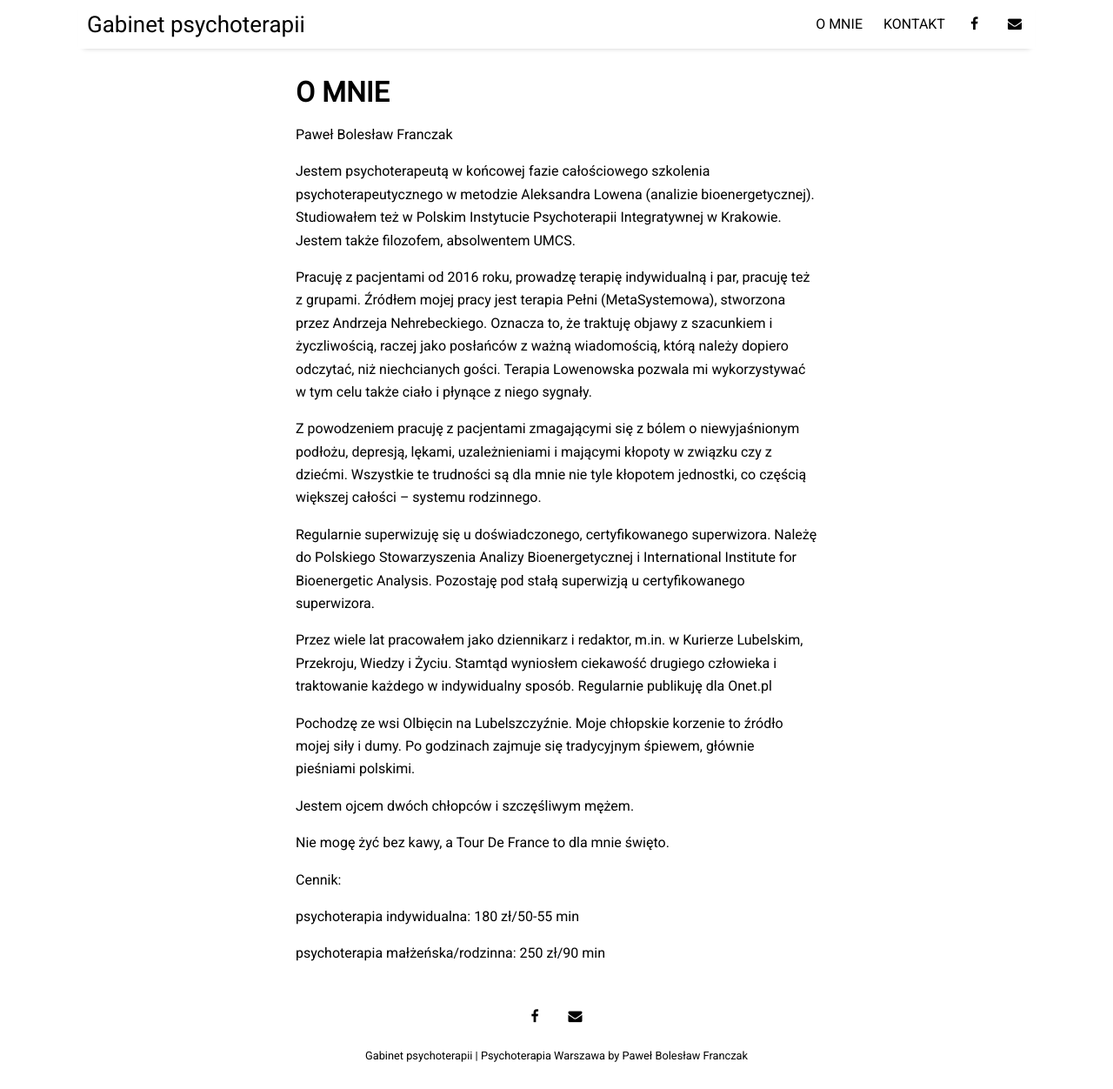
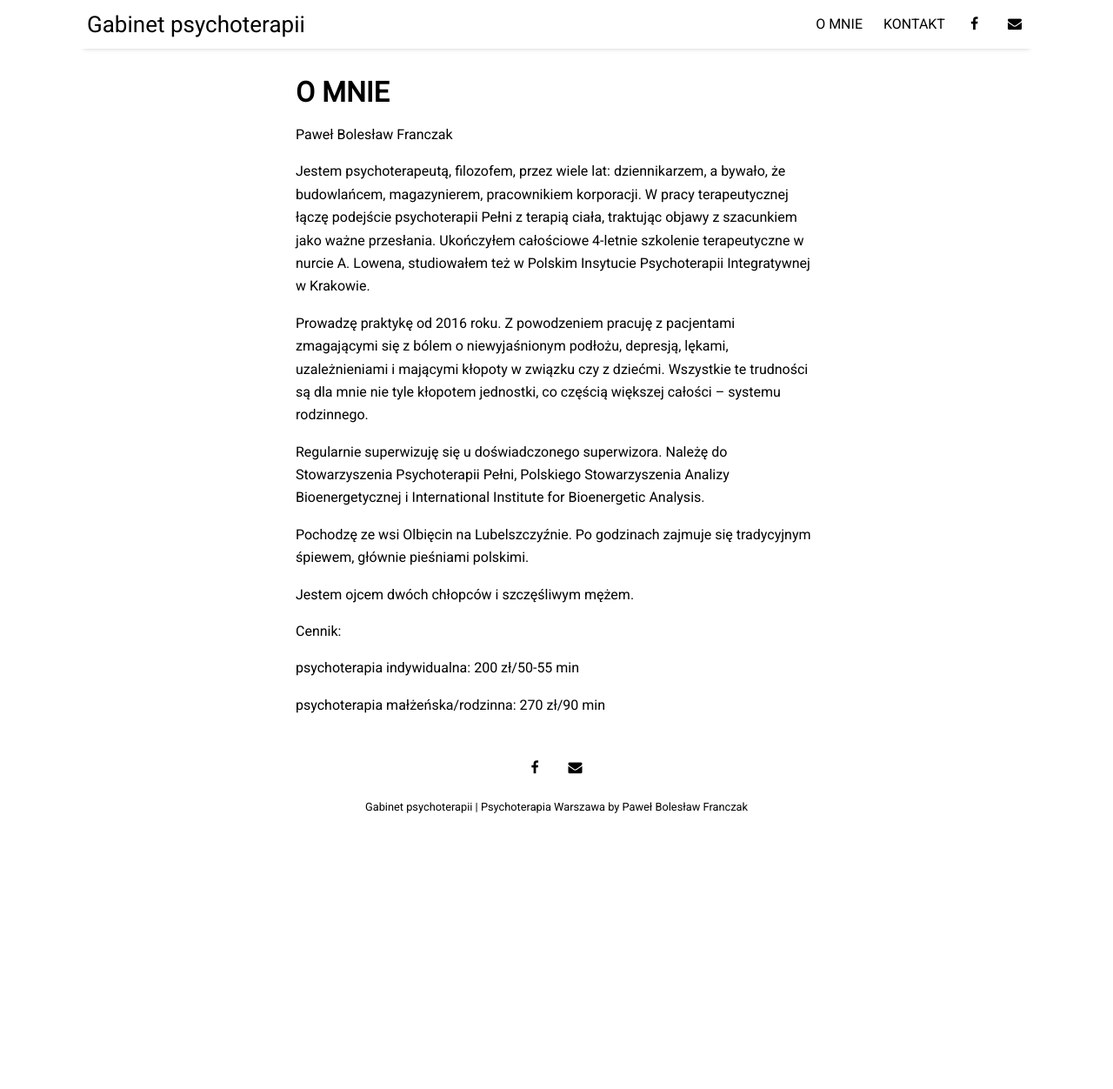
Before and after one commit to kmmolska/kmmolska.github.io, a Jekyll site: the page built from pages/about.md, in a window 1280 px wide and 1252 px high. Shown: the whole window at 87% size. Built offline with Jekyll 4.4.1, drawn with Linux system fonts in a browser that asks for light colours; nearby versions of some CDN libraries.

Commit message:
Update about.md

```diff
--- a/pages/about.md
+++ b/pages/about.md
@@ -5,26 +5,20 @@ title: O MNIE
 
 Paweł Bolesław Franczak
 
-Jestem psychoterapeutą w końcowej fazie całościowego szkolenia psychoterapeutycznego w metodzie Aleksandra Lowena (analizie bioenergetycznej). Studiowałem też w Polskim Instytucie Psychoterapii Integratywnej w Krakowie. Jestem także filozofem, absolwentem UMCS.
+Jestem psychoterapeutą, filozofem, przez wiele lat: dziennikarzem, a bywało, że budowlańcem, magazynierem, pracownikiem korporacji. W pracy terapeutycznej łączę podejście psychoterapii Pełni z terapią ciała, traktując objawy z szacunkiem jako ważne przesłania. Ukończyłem całościowe 4-letnie szkolenie terapeutyczne w nurcie A. Lowena, studiowałem też w Polskim Insytucie Psychoterapii Integratywnej w Krakowie.
 
-Pracuję z pacjentami od 2016 roku, prowadzę terapię indywidualną i par, pracuję też z grupami. Źródłem mojej pracy jest terapia Pełni (MetaSystemowa), stworzona przez Andrzeja Nehrebeckiego. Oznacza to, że traktuję objawy z szacunkiem i życzliwością, raczej jako posłańców z ważną wiadomością, którą należy dopiero odczytać, niż niechcianych gości. Terapia Lowenowska pozwala mi wykorzystywać w tym celu także ciało i płynące z niego sygnały.
 
-Z powodzeniem pracuję z pacjentami zmagającymi się z bólem o niewyjaśnionym podłożu, depresją, lękami, uzależnieniami i mającymi kłopoty w związku czy z dziećmi. Wszystkie te trudności są dla mnie nie tyle kłopotem jednostki, co częścią większej całości – systemu rodzinnego.
+Prowadzę praktykę od 2016 roku. Z powodzeniem pracuję z pacjentami zmagającymi się z bólem o niewyjaśnionym podłożu, depresją, lękami, uzależnieniami i mającymi kłopoty w związku czy z dziećmi. Wszystkie te trudności są dla mnie nie tyle kłopotem jednostki, co częścią większej całości – systemu rodzinnego.
 
-Regularnie superwizuję się u doświadczonego, certyfikowanego superwizora. Należę do Polskiego Stowarzyszenia Analizy Bioenergetycznej i International Institute for Bioenergetic Analysis. Pozostaję pod stałą superwizją u certyfikowanego superwizora.
+Regularnie superwizuję się u doświadczonego superwizora.  Należę do Stowarzyszenia Psychoterapii Pełni, Polskiego Stowarzyszenia Analizy Bioenergetycznej i International Institute for Bioenergetic Analysis.
 
-Przez wiele lat pracowałem jako dziennikarz i redaktor, m.in. w Kurierze Lubelskim, Przekroju, Wiedzy i Życiu. Stamtąd wyniosłem ciekawość drugiego człowieka i traktowanie każdego w indywidualny sposób. Regularnie publikuję dla Onet.pl
-
-Pochodzę ze wsi Olbięcin na Lubelszczyźnie. Moje chłopskie korzenie to źródło mojej siły i dumy. Po godzinach zajmuje się tradycyjnym śpiewem, głównie pieśniami polskimi.
+Pochodzę ze wsi Olbięcin na Lubelszczyźnie.  Po godzinach zajmuje się tradycyjnym śpiewem, głównie pieśniami polskimi.
 
 Jestem ojcem dwóch chłopców i szczęśliwym mężem.
-
-Nie mogę żyć bez kawy, a Tour De France to dla mnie święto.
-
 
 
 Cennik:
 
-psychoterapia indywidualna: 180 zł/50-55 min
+psychoterapia indywidualna: 200 zł/50-55 min
 
-psychoterapia małżeńska/rodzinna: 250 zł/90 min
+psychoterapia małżeńska/rodzinna: 270 zł/90 min
```
